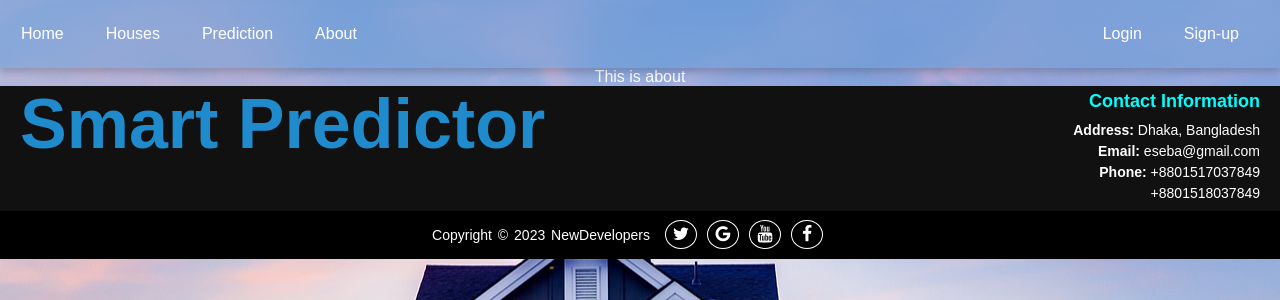
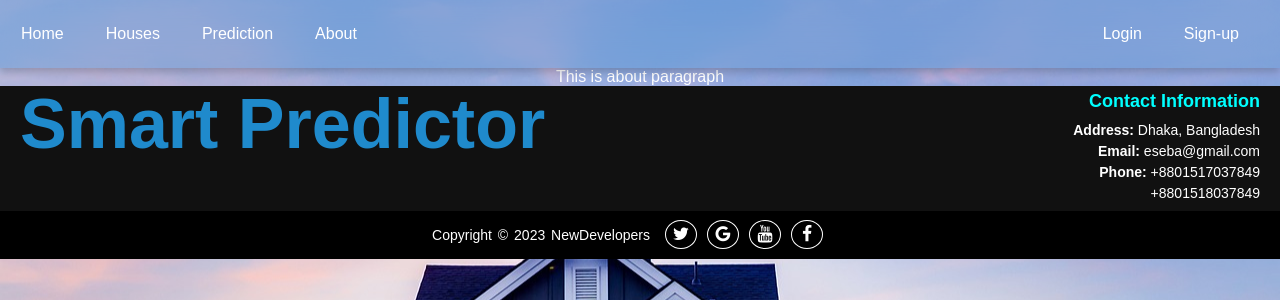
Before and after one commit to InjamulHaque1/SmartPredictor, a Django app: page /about_us/ in a window 1280 px wide. Shown: the top 300 px of the page. Run offline with Django 5.2, Linux system fonts and the light colour scheme; some web fonts are replaced.

Commit message:
Update Again

```diff
--- a/project/myapp/templates/about_us.html
+++ b/project/myapp/templates/about_us.html
@@ -6,5 +6,5 @@
 {% endblock %}
 
 {% block content %}
-<p>This is about</p>
+<p>This is about paragraph</p>
 {% endblock %}
```
